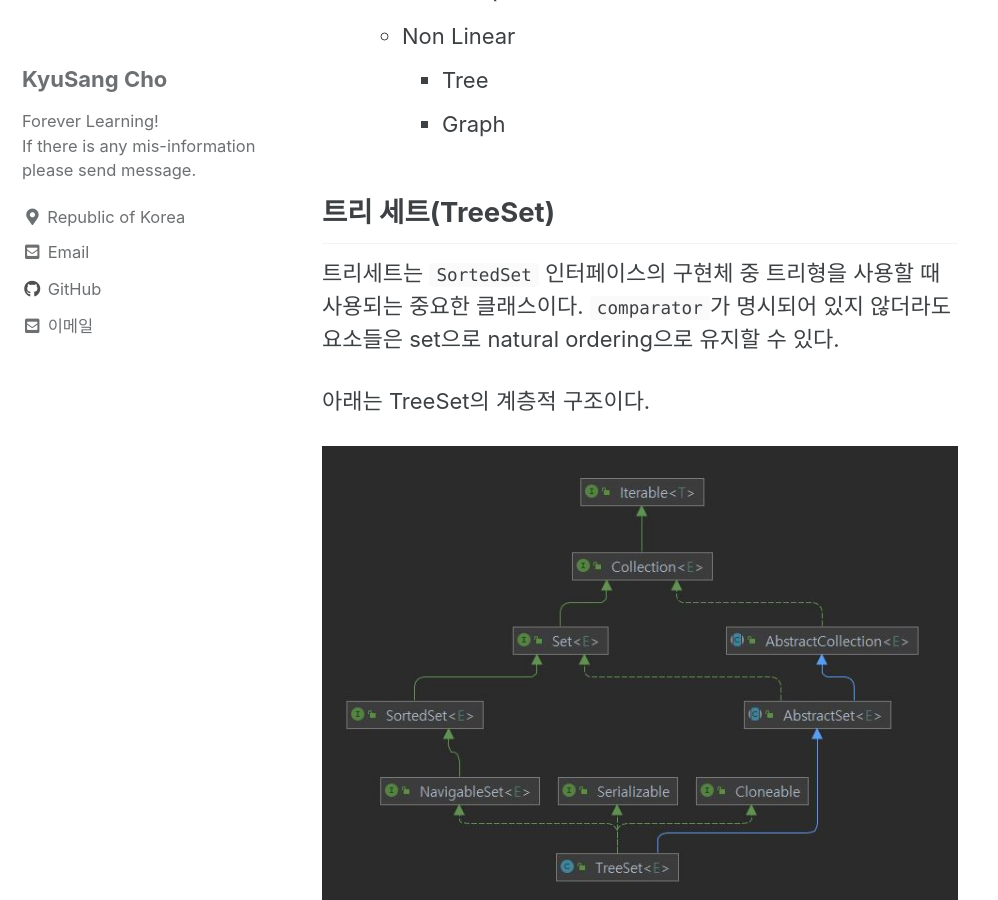
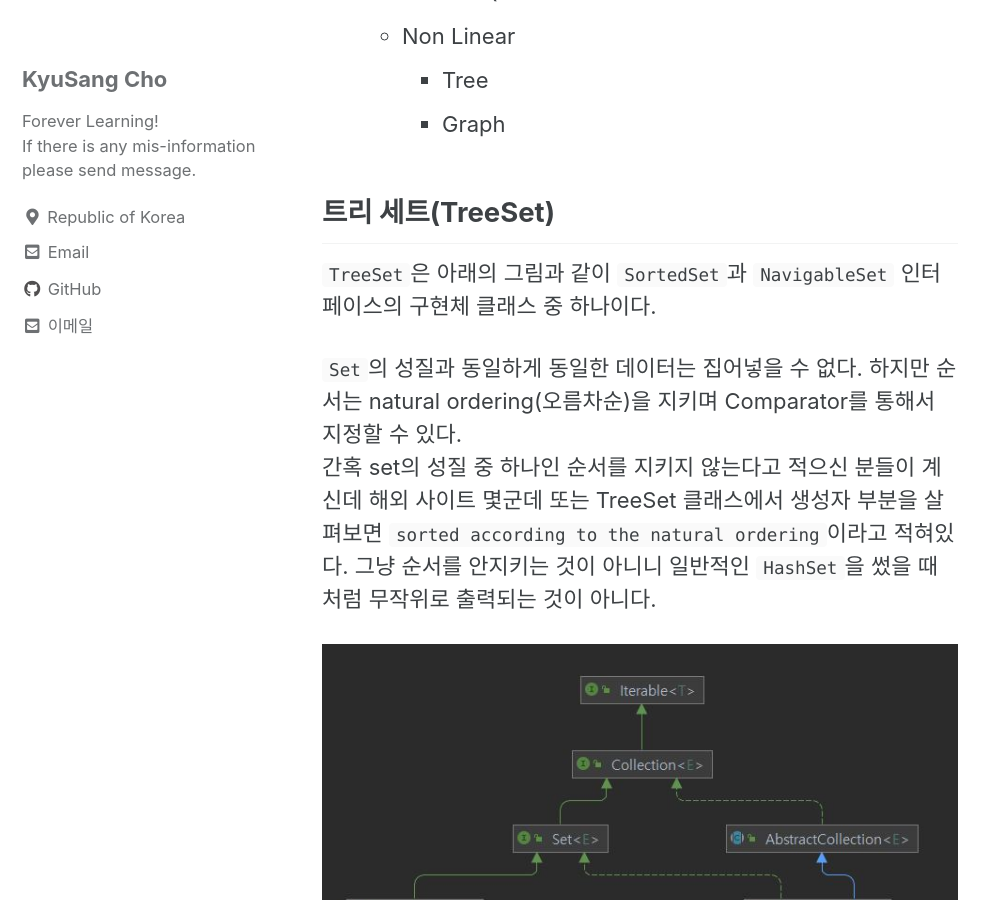
Before and after one commit to DevKS-Yet/DevKs-Yet.github.io, a Jekyll site: the page built from _posts/2022-04-25-82(data-structure6-2).md, in a window 1280 px wide and 900 px high, scrolled down 596 px. Shown: the whole window, without its empty margins (0-998 px from the left). Built offline with Jekyll 4.4.1, drawn with Linux system fonts in a browser that asks for light colours; cached includes are drawn as plain includes.

Commit message:
20220426

```diff
--- a/_posts/2022-04-25-82(data-structure6-2).md
+++ b/_posts/2022-04-25-82(data-structure6-2).md
@@ -30,9 +30,12 @@ tags:
 
 ## 트리 세트(TreeSet)
 
-트리세트는 `SortedSet` 인터페이스의 구현체 중 트리형을 사용할 때 사용되는 중요한 클래스이다.
-`comparator`가 명시되어 있지 않더라도 요소들은 set으로 natural ordering으로 유지할 수 있다.
+`TreeSet`은 아래의 그림과 같이 `SortedSet`과 `NavigableSet` 인터페이스의 구현체 클래스 중 하나이다.
 
-아래는 TreeSet의 계층적 구조이다.
+`Set`의 성질과 동일하게 동일한 데이터는 집어넣을 수 없다.
+하지만 순서는 natural ordering(오름차순)을 지키며 Comparator를 통해서 지정할 수 있다.
+간혹 set의 성질 중 하나인 순서를 지키지 않는다고 적으신 분들이 계신데 해외 사이트 몇군데 또는 TreeSet 클래스에서 생성자 부분을 살펴보면 `sorted according to the natural ordering`이라고 적혀있다.
+그냥 순서를 안지키는 것이 아니니 일반적인 `HashSet`을 썼을 때처럼 무작위로 출력되는 것이 아니다.
+
 
 ![hierarchy-of-the-TreeSet](/assets/images/2022/hierarchy-of-the-TreeSet.JPG)
```
